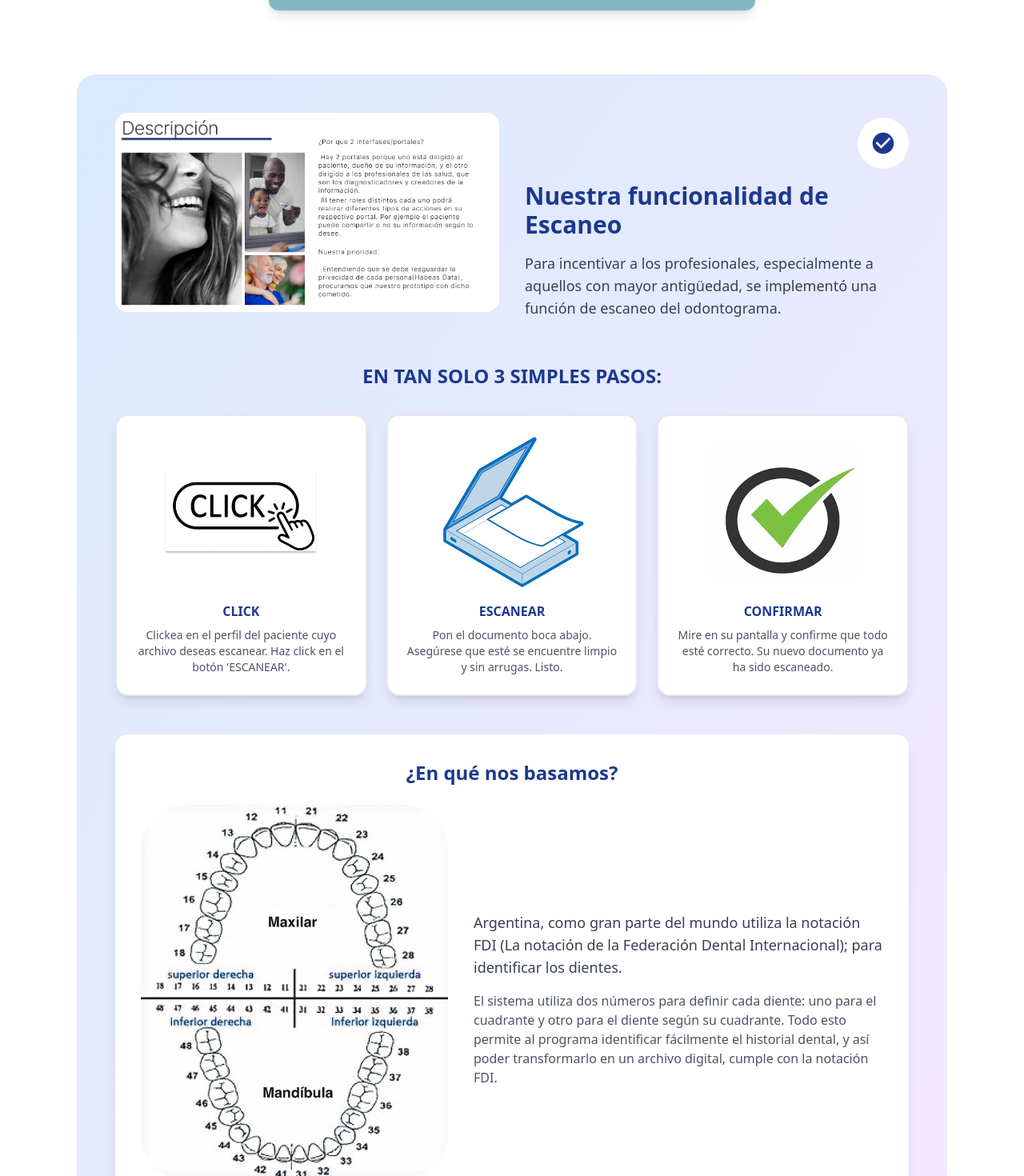
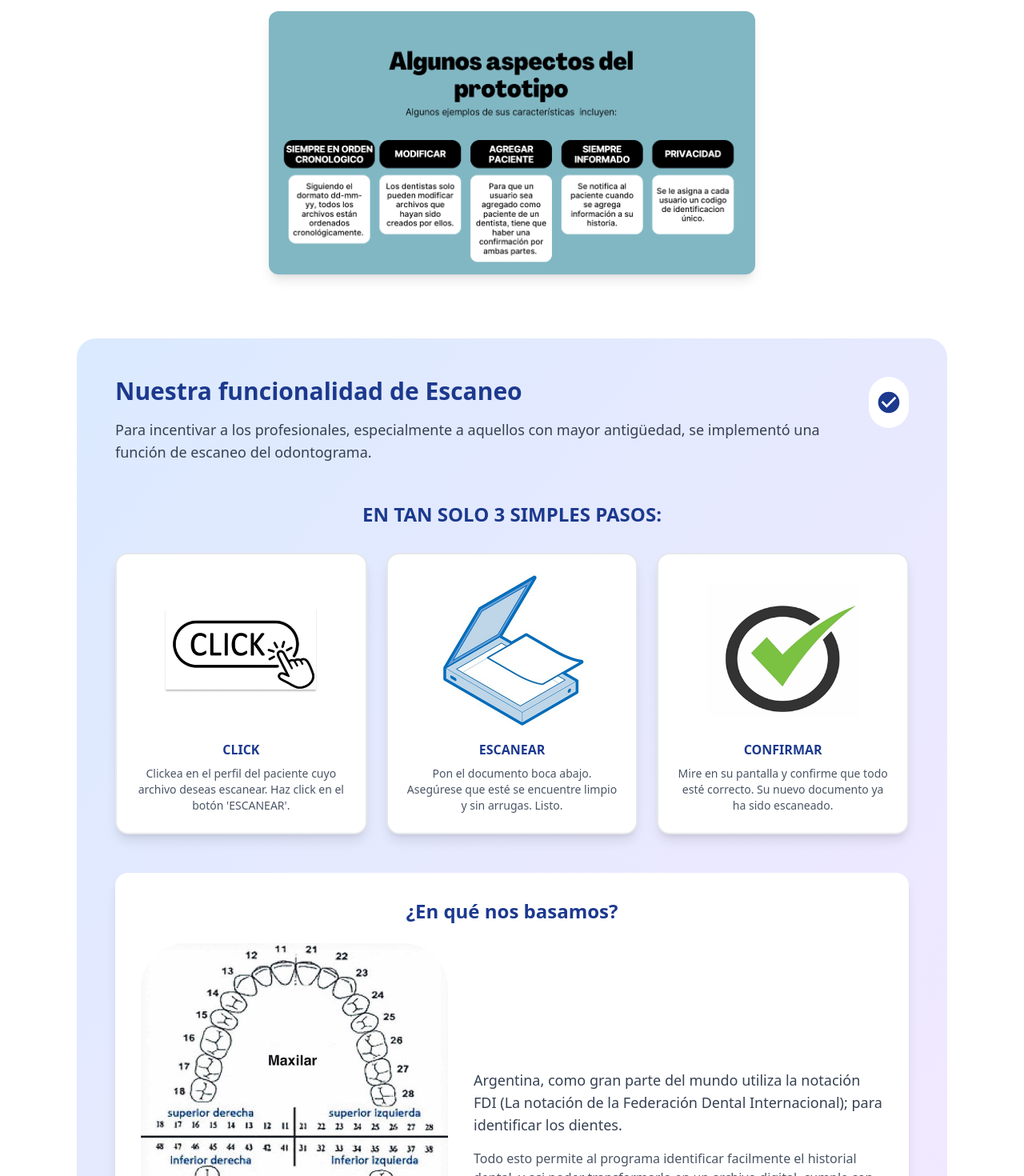
Before and after one commit to LuisMPlus/Gecko, a React (Vite) app: page /proposal in a window 1280 px wide. Shown: the part 1288-2758 px from the top of the page at 80% size. Built offline with nearby package versions, Linux system fonts and the light colour scheme.

Commit message:
feat: modificacion

```diff
--- a/src/Pages/Proposal.jsx
+++ b/src/Pages/Proposal.jsx
@@ -50,7 +50,7 @@ const PROTOTIPO_CONTENT = {
       description:
         "Argentina, como gran parte del mundo utiliza la notación FDI (La notación de la Federación Dental Internacional); para identificar los dientes.",
       detalles:
-        "El sistema utiliza dos números para definir cada diente: uno para el cuadrante y otro para el diente según su cuadrante. Todo esto permite al programa identificar fácilmente el historial dental, y así poder transformarlo en un archivo digital, cumple con la notación FDI.",
+        "Todo esto permite al programa identificar facilmente el historial dental, y asi poder transformarlo en un archivo digital, cumple con la notacion FDI.",
     },
   },
 };
@@ -92,6 +92,14 @@ export default function PrototipoPage() {
                 />
               </div>
             </div>
+
+            <div className="">
+              <img
+                src={explicacionprototipo}
+                alt="Explicación Prototipo"
+                className="w-full h-full object-contain mb-4 rounded-2xl"
+              />
+            </div>
           </div>
         </div>
       </section>
@@ -124,33 +132,24 @@ export default function PrototipoPage() {
         <section className="mb-20">
           <div className="bg-gradient-to-br from-blue-100 to-purple-100 rounded-3xl p-8 md:p-12">
             {/* Header de la funcionalidad */}
-            <div className="flex flex-col lg:flex-row items-center gap-8 mb-12">
-              <div className="lg:w-1/2">
-                <div className="text-center">
-                  <img
-                    src={explicacionprototipo}
-                    alt="Explicación Prototipo"
-                    className="w-full h-full object-contain mb-4 rounded-2xl"
-                  />
-                </div>
-              </div>
-
-              <div className="lg:w-1/2">
-                <div className="bg-white rounded-full w-16 h-16 flex items-center justify-center mb-4 ml-auto">
-                  <svg
-                    className="w-8 h-8 text-blue-900"
-                    fill="currentColor"
-                    viewBox="0 0 24 24"
-                  >
-                    <path d="M12 2C6.48 2 2 6.48 2 12s4.48 10 10 10 10-4.48 10-10S17.52 2 12 2zm-2 15l-5-5 1.41-1.41L10 14.17l7.59-7.59L19 8l-9 9z" />
-                  </svg>
-                </div>
+            <div className="flex flex-row lg:flex-row items-start  mb-12">
+              <div>
                 <h2 className="text-3xl font-bold text-blue-900 mb-4">
                   {PROTOTIPO_CONTENT.escaneo.title}
                 </h2>
                 <p className="text-gray-700 text-lg">
                   {PROTOTIPO_CONTENT.escaneo.subtitle}
                 </p>
+              </div>
+
+              <div className="bg-white rounded-full w-16 h-16 flex items-center justify-center mb-4 ml-auto">
+                <svg
+                  className="w-8 h-8 text-blue-900"
+                  fill="currentColor"
+                  viewBox="0 0 24 24"
+                >
+                  <path d="M12 2C6.48 2 2 6.48 2 12s4.48 10 10 10 10-4.48 10-10S17.52 2 12 2zm-2 15l-5-5 1.41-1.41L10 14.17l7.59-7.59L19 8l-9 9z" />
+                </svg>
               </div>
             </div>
 
```
